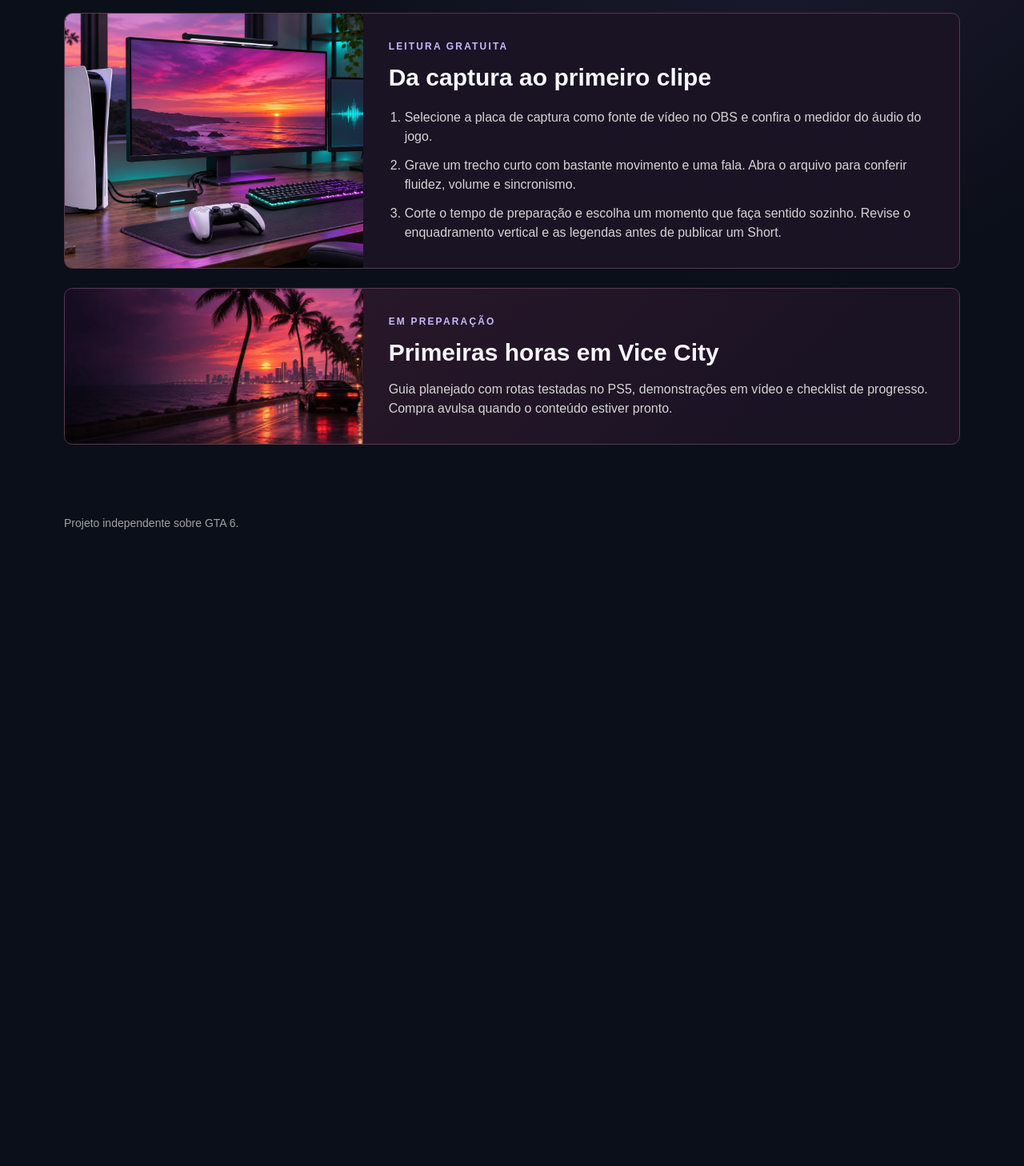
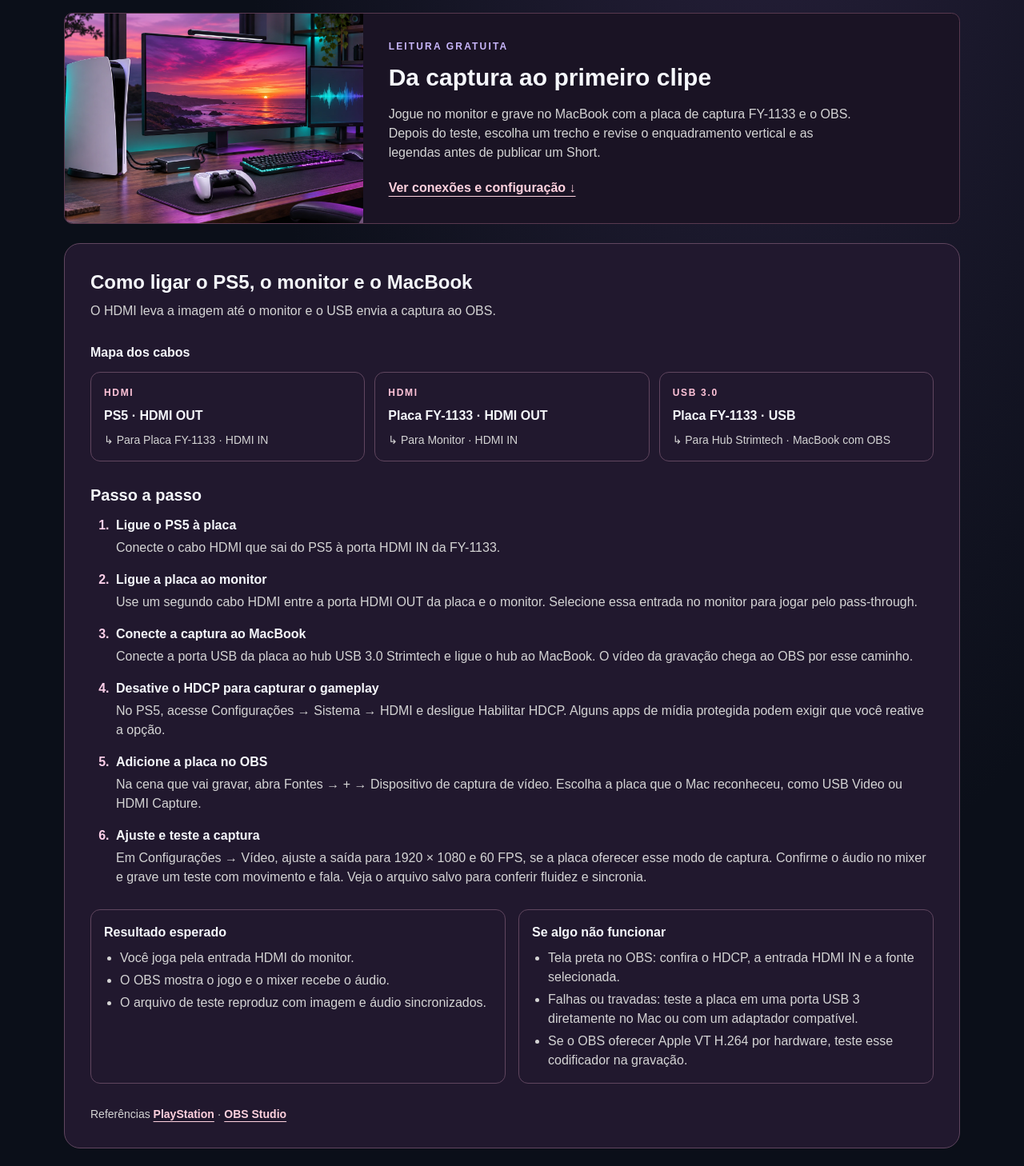
Before and after one commit to Vinicius-Barbosa-Santos/gta-creator-os, a Next.js app: page /guias in a window 1280 px wide. Shown: the part 440-1898 px from the top of the page at 80% size. Before the commit the page ends 1144 px from the top, so only its background shows below. Built offline with nearby package versions, Linux system fonts and the light colour scheme.

Commit message:
feat: detalhar o setup de captura do PS5

```diff
--- /dev/null
+++ b/app/guias/capture-setup.tsx
@@ -0,0 +1,70 @@
+const connections = [
+  { cable: "HDMI", origin: "PS5 · HDMI OUT", target: "Placa FY-1133 · HDMI IN" },
+  { cable: "HDMI", origin: "Placa FY-1133 · HDMI OUT", target: "Monitor · HDMI IN" },
+  { cable: "USB 3.0", origin: "Placa FY-1133 · USB", target: "Hub Strimtech · MacBook com OBS" },
+];
+
+const steps = [
+  { title: "Ligue o PS5 à placa", detail: "Conecte o cabo HDMI que sai do PS5 à porta HDMI IN da FY-1133." },
+  { title: "Ligue a placa ao monitor", detail: "Use um segundo cabo HDMI entre a porta HDMI OUT da placa e o monitor. Selecione essa entrada no monitor para jogar pelo pass-through." },
+  { title: "Conecte a captura ao MacBook", detail: "Conecte a porta USB da placa ao hub USB 3.0 Strimtech e ligue o hub ao MacBook. O vídeo da gravação chega ao OBS por esse caminho." },
+  { title: "Desative o HDCP para capturar o gameplay", detail: "No PS5, acesse Configurações → Sistema → HDMI e desligue Habilitar HDCP. Alguns apps de mídia protegida podem exigir que você reative a opção." },
+  { title: "Adicione a placa no OBS", detail: "Na cena que vai gravar, abra Fontes → + → Dispositivo de captura de vídeo. Escolha a placa que o Mac reconheceu, como USB Video ou HDMI Capture." },
+  { title: "Ajuste e teste a captura", detail: "Em Configurações → Vídeo, ajuste a saída para 1920 × 1080 e 60 FPS, se a placa oferecer esse modo de captura. Confirme o áudio no mixer e grave um teste com movimento e fala. Veja o arquivo salvo para conferir fluidez e sincronia." },
+];
+
+export default function CaptureSetup() {
+  return (
+    <section aria-labelledby="capture-setup-title" className="panel grid gap-7">
+      <div>
+        <h3 id="capture-setup-title" className="text-2xl font-black">Como ligar o PS5, o monitor e o MacBook</h3>
+        <p className="mt-2 text-neutral-300">O HDMI leva a imagem até o monitor e o USB envia a captura ao OBS.</p>
+      </div>
+      <figure>
+        <figcaption className="mb-3 font-bold">Mapa dos cabos</figcaption>
+        <ul className="grid gap-3 md:grid-cols-3">
+          {connections.map(({ cable, origin, target }) => (
+            <li key={origin} className="studio-lane grid content-start gap-2 rounded-xl p-4">
+              <span className="portal-label">{cable}</span>
+              <strong>{origin}</strong>
+              <span className="text-sm text-neutral-300"><span aria-hidden="true">↳ </span>Para {target}</span>
+            </li>
+          ))}
+        </ul>
+      </figure>
+      <div>
+        <h4 className="mb-3 text-xl font-bold">Passo a passo</h4>
+        <ol className="list-decimal space-y-4 pl-7 marker:font-black marker:text-pink-200">
+          {steps.map(({ title, detail }) => (
+            <li key={title} className="pl-1">
+              <h5 className="font-bold">{title}</h5>
+              <p className="mt-1 text-neutral-300">{detail}</p>
+            </li>
+          ))}
+        </ol>
+      </div>
+      <div className="grid gap-4 md:grid-cols-2">
+        <section className="studio-lane rounded-xl p-4">
+          <h4 className="font-bold">Resultado esperado</h4>
+          <ul className="mt-2 list-disc space-y-1 pl-5 text-neutral-300">
+            <li>Você joga pela entrada HDMI do monitor.</li>
+            <li>O OBS mostra o jogo e o mixer recebe o áudio.</li>
+            <li>O arquivo de teste reproduz com imagem e áudio sincronizados.</li>
+          </ul>
+        </section>
+        <section className="studio-lane rounded-xl p-4">
+          <h4 className="font-bold">Se algo não funcionar</h4>
+          <ul className="mt-2 list-disc space-y-1 pl-5 text-neutral-300">
+            <li>Tela preta no OBS: confira o HDCP, a entrada HDMI IN e a fonte selecionada.</li>
+            <li>Falhas ou travadas: teste a placa em uma porta USB 3 diretamente no Mac ou com um adaptador compatível.</li>
+            <li>Se o OBS oferecer Apple VT H.264 por hardware, teste esse codificador na gravação.</li>
+          </ul>
+        </section>
+      </div>
+      <p className="text-sm text-neutral-300">
+        Referências <a className="portal-secondary" href="https://blog.playstation.com/2020/11/09/ps5-the-ultimate-faq/">PlayStation</a>
+        {" · "}<a className="portal-secondary" href="https://obsproject.com/kb/video-capture-sources">OBS Studio</a>
+      </p>
+    </section>
+  );
+}
--- a/app/guias/page.tsx
+++ b/app/guias/page.tsx
@@ -1,5 +1,6 @@
 import PageBanner from "../page-banner";
 import Image from "next/image";
+import CaptureSetup from "./capture-setup";
 
 export default function Guias() {
   return (
@@ -18,13 +19,13 @@ export default function Guias() {
         <div className="p-5 sm:p-8">
           <p className="eyebrow">LEITURA GRATUITA</p>
           <h2 className="mt-3 text-3xl font-bold">Da captura ao primeiro clipe</h2>
-          <ol className="mt-5 list-decimal space-y-3 pl-5 text-neutral-300">
-            <li>Selecione a placa de captura como fonte de vídeo no OBS e confira o medidor do áudio do jogo.</li>
-            <li>Grave um trecho curto com bastante movimento e uma fala. Abra o arquivo para conferir fluidez, volume e sincronismo.</li>
-            <li>Corte o tempo de preparação e escolha um momento que faça sentido sozinho. Revise o enquadramento vertical e as legendas antes de publicar um Short.</li>
-          </ol>
+          <p className="mt-4 max-w-prose text-neutral-300">
+            Jogue no monitor e grave no MacBook com a placa de captura FY-1133 e o OBS. Depois do teste, escolha um trecho e revise o enquadramento vertical e as legendas antes de publicar um Short.
+          </p>
+          <a href="#capture-setup-title" className="portal-secondary mt-5 inline-block">Ver conexões e configuração ↓</a>
         </div>
       </article>
+      <CaptureSetup />
       <article id="premium" className="portal-card portal-card-premium grid overflow-hidden !p-0 md:grid-cols-[1fr_2fr]">
         <div className="relative aspect-video md:aspect-auto md:min-h-48">
           <Image
```
